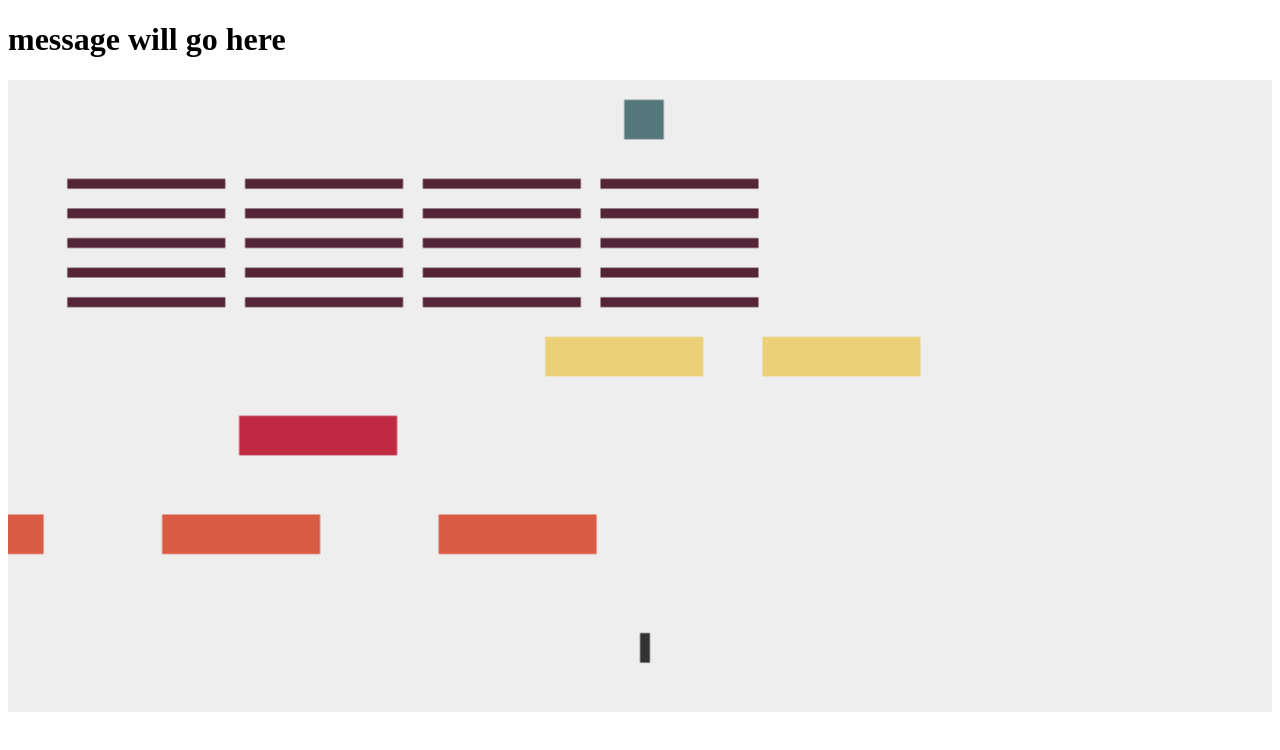
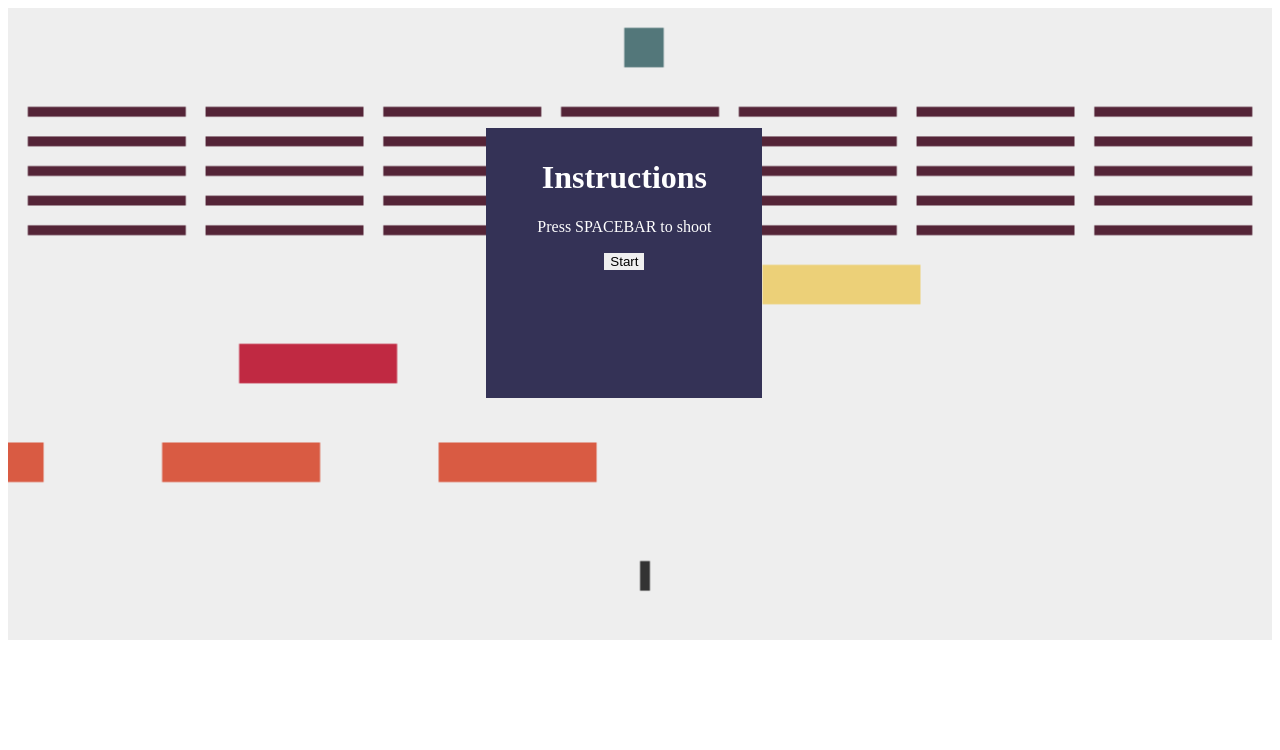
Before and after one commit to mdchad/take-me-to-white-house, a plain HTML site: page index.html in a window 1280 px wide. Drawn offline with nearby package versions, Linux system fonts and the light colour scheme.

Commit message:
finish pop up box

```diff
--- a/index.html
+++ b/index.html
@@ -6,10 +6,14 @@
     <link rel="stylesheet" href="style.css" media="screen" title="no title" charset="utf-8">
   </head>
   <body>
-    <h1>message will go here</h1>
-
+    <div id="dialog" title="Basic dialog">
+        <h1>Instructions</h1>
+        <p>Press SPACEBAR to shoot</p>
+        <button>Start</button>
+    </div>
     <canvas id="myCanvas" width="640" height="320"></canvas>
     <script src="https://code.jquery.com/jquery-2.2.4.js"   integrity="sha256-iT6Q9iMJYuQiMWNd9lDyBUStIq/8PuOW33aOqmvFpqI="   crossorigin="anonymous"></script>
+    <script src="https://code.jquery.com/ui/1.12.0/jquery-ui.js"></script>
     <script type="text/javascript" src="script.js"></script>
   </body>
 </html>
--- a/script.js
+++ b/script.js
@@ -16,14 +16,15 @@
 var brickDy = 0;
 var brickX = 0;
 var brickY = 0;
+var time;
 
 var destructibleBrickRowCount = 5;
-var destructibleBrickColumnCount = 4;
+var destructibleBrickColumnCount = 15;
 var destructibleBrickWidth = 80;
 var destructibleBrickHeight = 5;
 var destructibleBrickPadding = 10;
 var destructibleBrickOffsetTop = 50;
-var destructibleBrickOffsetLeft = 30;
+var destructibleBrickOffsetLeft = 10;
 
 
 var bricks = [];
@@ -34,27 +35,25 @@
       }
 }
 
+document.getElementsByTagName('button')[0].addEventListener('click', startGame)
 
-// ctx.font = "48px serif";
-// ctx.strokeText("Hello world", 50, 100);
-//
-//
-// canvas.addEventListener('click', function (evt) {
-//     var mousePos = getMousePos(canvas, evt);
-//     var message = 'Mouse Clicked at ' + mousePos.x + ',' + mousePos.y;
-//     console.log(message);
-// }, false);
-//
-// function getMousePos(canvas, evt) {
-//     var rect = canvas.getBoundingClientRect();
-//     return {
-//         x: evt.clientX - rect.left,
-//         y: evt.clientY - rect.top
-//     };
-// }
+function startGame() {
+  document.getElementById('dialog').style.display='none';
+}
+
+function stopGame(){
+
+}
+
+
+
 
 function message(msg) {
   document.getElementsByTagName('h1')[0].textContent = msg;
+  document.getElementById('dialog').style.display = 'block';
+  document.getElementsByTagName('p')[0].textContent = 'Your time: ';
+  document.getElementsByTagName('button')[0].textContent = 'Restart';
+  // clearInterval(time);
 }
 
 
@@ -126,7 +125,7 @@
             var brickX = (c*(destructibleBrickWidth+destructibleBrickPadding))+destructibleBrickOffsetLeft;
             var brickY = (r*(destructibleBrickHeight+destructibleBrickPadding))+destructibleBrickOffsetTop;
             var variable = new Date()
-            brickX += variable.getMilliseconds();
+            brickX -= variable.getMilliseconds();
             bricks[c][r].x = brickX;
             bricks[c][r].y = brickY;
             ctx.beginPath();
@@ -207,12 +206,12 @@
       y = canvas.height - 40;
       message('GAME OVER');
     }
-    // else if (x > xBrick*1.5 && x < xBrick + 80 && y > yBrick && y < yBrick-50 ) {
-    //   console.log(x, y, xBrick, yBrick)
-    //   spacebar=false;
-    //   y = canvas.height - 40;
-    //   message('GAME OVER');
-    // }
+    else if (x > xBrick*1.5 && x < xBrick + 120 && y > yBrick && y < yBrick-50 ) {
+      console.log(x, y, xBrick, yBrick)
+      spacebar=false;
+      y = canvas.height - 40;
+      message('GAME OVER');
+    }
     // else if ( (x > canvas.width-xBrick+80) && x < xBrick + 160 && y > dyBrick + 100 && y < dyBrick+20 ) {
     //   spacebar=false;
     //   y = canvas.height - 40;
@@ -264,13 +263,7 @@
   // console.log('y, dy: ' + y + ',' + dy + '   x, dx: ' + x + ',' + dx);
 }
 
-// function restart() {
-//   space=false;
-//   y = canvas.height - 40;
-//   message('Press Space to shoot');
-// }
-
-setInterval(draw, 10);
+var time = setInterval(draw, 10);
 
 //shooter
 // ctx.beginPath();
--- a/style.css
+++ b/style.css
@@ -5,4 +5,31 @@
   height: 100%;
   margin: auto;
   position: relative;
+  z-index: 1;
 }
+
+#dialog {
+  z-index: 2;
+  background-color: #343256;
+  border: none;
+  padding: 10px;
+  text-align: center;
+  margin: 50% 20%;
+  box-sizing: content-box;
+  color: white;
+  font-style: arial;
+  left: 0;
+  position: absolute;
+  top: 0;
+  width: 20%;
+  padding-bottom: 10%;
+  margin: 10% 38%;
+}
+
+button {
+  border: none;
+}
+
+/*.no-close .ui-dialog-titlebar-close {
+  display: none;
+}*/
```
